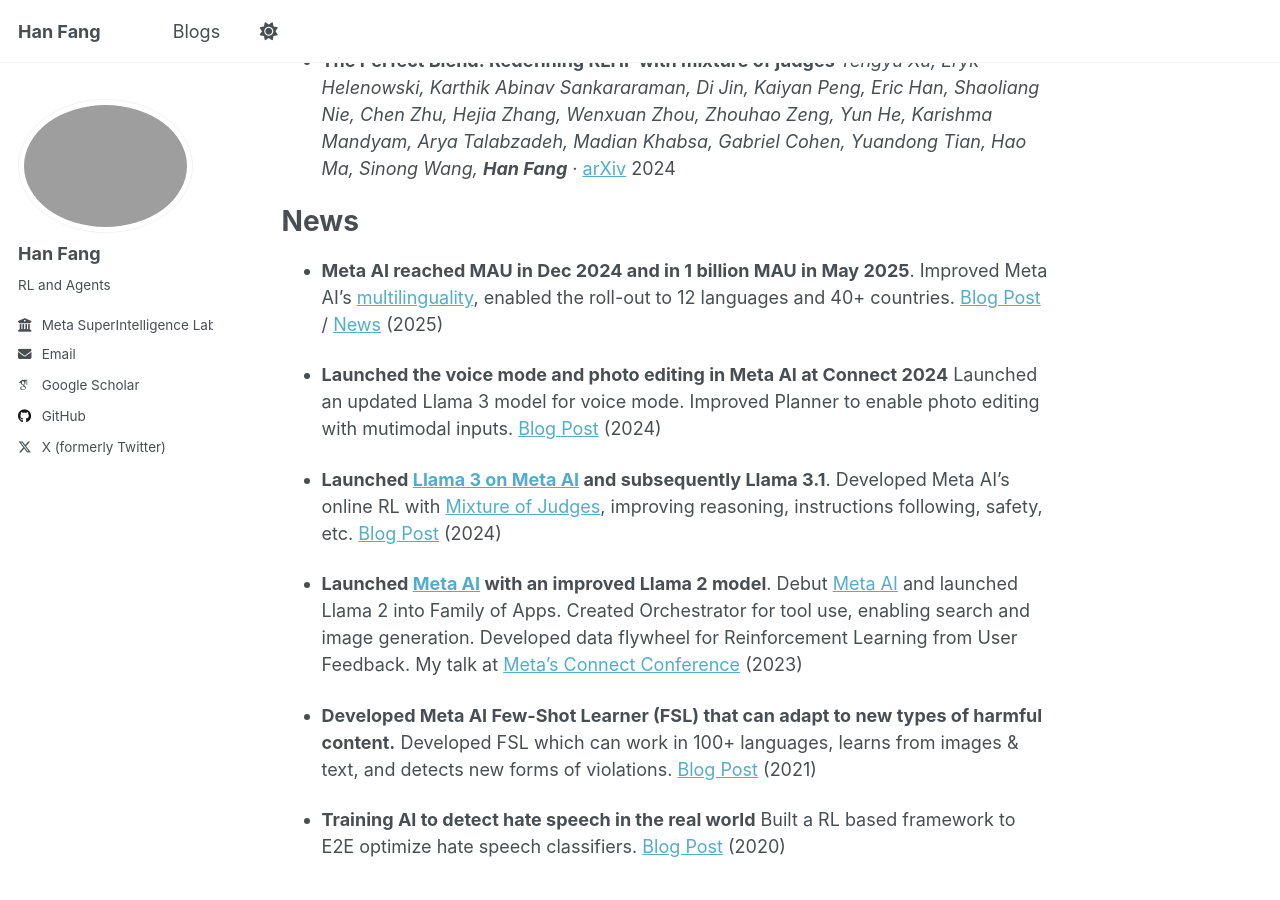
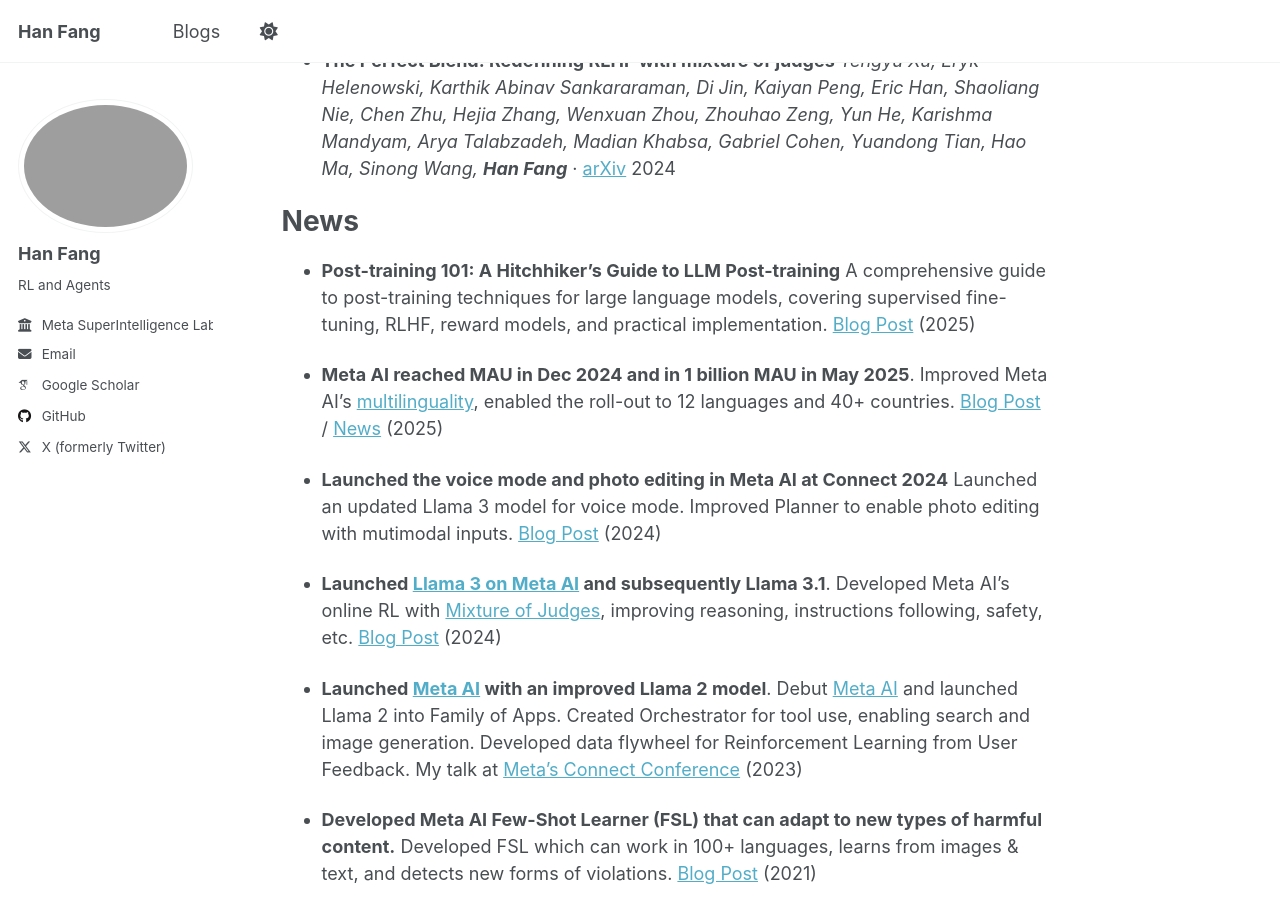
Before and after one commit to hanfang/hanfang.github.io, a Jekyll site: the page built from _pages/about.md, in a window 1280 px wide and 900 px high, scrolled down 1406 px. Built offline with Jekyll 4.4.1, drawn with Linux system fonts in a browser that asks for light colours; some web fonts are replaced.

Commit message:
Add Post-training 101 blog post to News section

```diff
--- a/_pages/about.md
+++ b/_pages/about.md
@@ -43,6 +43,9 @@
 News
 ======
 
+* **Post-training 101: A Hitchhiker's Guide to LLM Post-training**
+  A comprehensive guide to post-training techniques for large language models, covering supervised fine-tuning, RLHF, reward models, and practical implementation. [Blog Post](https://tokens-for-thoughts.notion.site/post-training-101) (2025)
+
 * **Meta AI reached MAU in Dec 2024 and in 1 billion MAU in May 2025**.
   Improved Meta AI's [multilinguality](https://about.fb.com/news/2024/07/meta-ai-is-now-multilingual-more-creative-and-smarter/), enabled the roll-out to 12 languages and 40+ countries. [Blog Post](https://ai.meta.com/blog/future-of-ai-built-with-llama/) / [News](https://techcrunch.com/2025/05/29/meta-ai-now-has-1b-monthly-active-users/) (2025)
 
```
